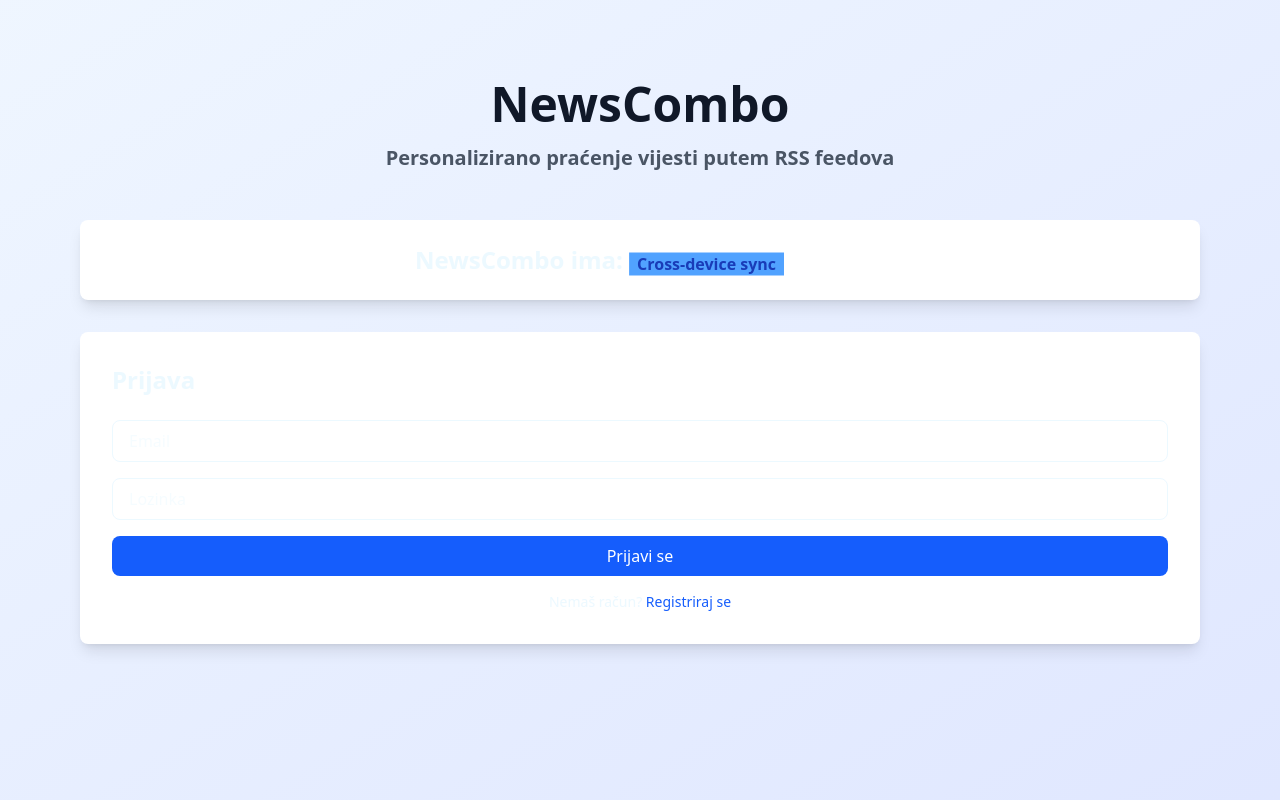
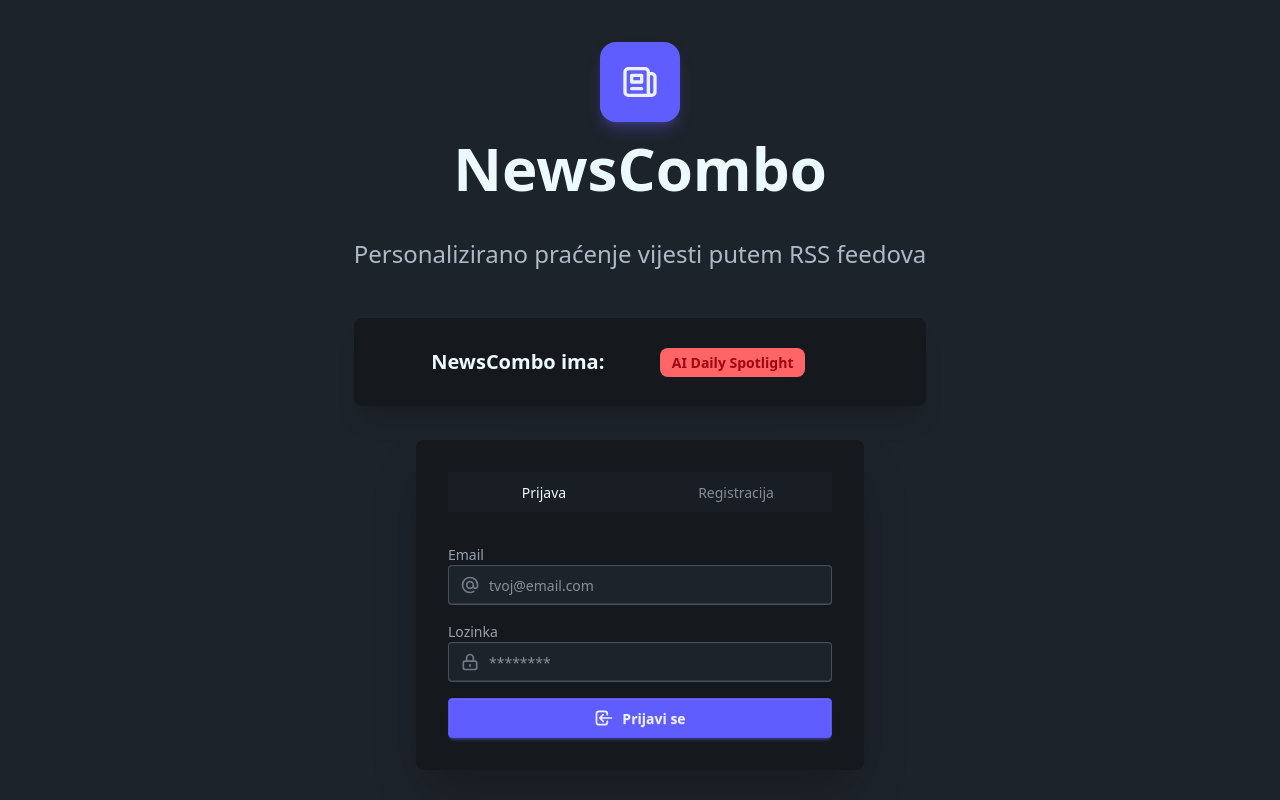
Before and after one commit to MarioBarisa/NewsCombo, a Vue app in the folder frontend/: page /landing in a window 1280 px wide. Built offline with nearby package versions, Linux system fonts and the light colour scheme.

Commit message:
dorađen landing page

```diff
--- a/frontend/src/views/LandingView.vue
+++ b/frontend/src/views/LandingView.vue
@@ -1,68 +1,200 @@
 <template>
+  <div class="min-h-screen bg-base-100100">
+    <div class="hero min-h-[60vh] relative overflow-hidden">
+      <div class="hero-content text-center flex-col">
+        <!-- LOGO -->
+        <div class="mb-6">
           <div
-    class="min-h-screen bg-gradient-to-br from-blue-50 to-indigo-100 dark:from-blue-500 dark:to-green-500">
-    <div class="max-w-6xl mx-auto px-4 py-20">
-      <div class="text-center mb-12">
-        <h1 class="text-5xl font-bold text-gray-900 dark:text-white mb-4">NewsCombo</h1>
-        <p class="text-xl font-semibold text-gray-600 dark:text-gray-300">Personalizirano praćenje vijesti putem RSS
-          feedova</p>
+            class="inline-flex items-center justify-center w-20 h-20 rounded-2xl bg-primary shadow-lg shadow-primary/30 mb-4">
+            <svg xmlns="http://www.w3.org/2000/svg" class="h-10 w-10 text-primary-content" fill="none"
+              viewBox="0 0 24 24" stroke="currentColor">
+              <path stroke-linecap="round" stroke-linejoin="round" stroke-width="2"
+                d="M19 20H5a2 2 0 01-2-2V6a2 2 0 012-2h10a2 2 0 012 2v1m2 13a2 2 0 01-2-2V7m2 13a2 2 0 002-2V9a2 2 0 00-2-2h-2m-4-3H9M7 16h6M7 8h6v4H7V8z" />
+            </svg>
+          </div>
+          <h1 class="text-5xl md:text-6xl font-bold">
+            NewsCombo
+          </h1>
         </div>
 
-      <div class="grid md:grid-cols-1 gap-8 mb-12">
-        <div class="bg-white dark:bg-gray-800 p-6 rounded-lg shadow-lg flex items-center justify-center">
+        <p class="text-xl md:text-2xl text-base-content/70 max-w-2xl mb-8">
+          Personalizirano praćenje vijesti putem RSS feedova
+        </p>
 
-          <span>
-            <span class="text-2xl font-bold">NewsCombo ima: </span>
-            <span class="text-rotate">
-              <span>
-                <span class="bg-teal-400 text-teal-800 font-semibold px-2">Izradu custom RSS feed-ova</span>
-                <span class="bg-red-400 text-red-800 font-semibold px-2">AI Daily Spotlight</span>
-                <span class="bg-blue-400 text-blue-800 font-semibold px-2">Cross-device sync</span>
-                <span class="bg-teal-400 text-teal-800 font-semibold px-2">Razne fora teme!!</span>
+        <!--TEXT ROTATE -->
+        <div class="card bg-base-300 shadow-xl mb-8 w-full max-w-xl">
+          <div class="card-body py-6">
+            <div class="flex flex-wrap items-center justify-center gap-3">
+
+              <span class="text-lg md:text-xl font-bold whitespace-nowrap">NewsCombo ima:</span>
+              <div class="grid grid-cols-1 grid-rows-1 h-10 items-center overflow-hidden align-middle">
+
+                <!-- Item 1 -->
+                <span class="rotate-item col-start-1 row-start-1">
+                  <span class="bg-teal-400 text-teal-800 font-semibold px-4 py-1 rounded-lg whitespace-nowrap block">
+                    Izradu custom RSS feed-ova
                   </span>
                 </span>
+
+                <!-- Item 2 -->
+                <span class="rotate-item col-start-1 row-start-1" style="animation-delay: 3s;">
+                  <span class="bg-red-400 text-red-800 font-semibold px-3 py-1 rounded-lg whitespace-nowrap block">
+                    AI Daily Spotlight
                   </span>
+                </span>
+
+                <!-- Item 3 -->
+                <span class="rotate-item col-start-1 row-start-1" style="animation-delay: 6s;">
+                  <span class="bg-blue-400 text-blue-800 font-semibold px-3 py-1 rounded-lg whitespace-nowrap block">
+                    Cross-device sync
+                  </span>
+                </span>
+
+                <!-- Item 4 -->
+                <span class="rotate-item col-start-1 row-start-1" style="animation-delay: 9s;">
+                  <span class="bg-teal-400 text-teal-800 font-semibold px-3 py-1 rounded-lg whitespace-nowrap block">
+                    Razne fora teme!!
+                  </span>
+                </span>
+
+              </div>
+            </div>
+          </div>
+        </div>
+      </div>
     </div>
 
-        <div class="bg-white dark:bg-gray-800 p-8 rounded-lg shadow-lg">
-          <div v-if="!showRegister">
-            <h2 class="text-2xl font-bold mb-6">Prijava</h2>
-            <form @submit.prevent="handleLogin" class="space-y-4">
-              <input v-model="email" type="email" placeholder="Email" required
-                class="w-full px-4 py-2 border rounded-lg dark:bg-gray-700 dark:border-gray-600">
-              <input v-model="password" type="password" placeholder="Lozinka" required
-                class="w-full px-4 py-2 border rounded-lg dark:bg-gray-700 dark:border-gray-600">
-              <button type="submit" class="w-full bg-blue-600 text-white py-2 rounded-lg hover:bg-blue-700">
+    <div class="max-w-6xl mx-auto px-4 pb-20 -mt-10">
+      <div class="grid lg:grid-cols-1 gap-8 items-center justify-center">
+
+      <div class="card bg-base-300 shadow-2xl w-full max-w-md mx-auto">
+        <div class="card-body p-8">
+        <!-- TABOVI  -->
+        <div class="tabs tabs-boxed bg-base-200 mb-6">
+          <a @click="showRegister = false" :class="['tab flex-1', !showRegister ? 'tab-active' : '']">Prijava</a>
+          <a @click="showRegister = true" :class="['tab flex-1', showRegister ? 'tab-active' : '']">Registracija</a>
+        </div>
+
+        <!-- LOGIN  -->
+        <form v-if="!showRegister" @submit.prevent="handleLogin" class="space-y-4">
+          <div class="form-control">
+          <label class="label"><span class="label-text font-medium">Email</span></label>
+          <div class="relative">
+        <input v-model="email" type="email" placeholder="tvoj@email.com" required
+        class="input input-bordered w-full pl-10" autocomplete="email" />
+        <svg xmlns="http://www.w3.org/2000/svg"
+        class="h-5 w-5 absolute left-3 top-1/2 -translate-y-1/2 text-base-content/40" fill="none"
+        viewBox="0 0 24 24" stroke="currentColor">
+        <path stroke-linecap="round" stroke-linejoin="round" stroke-width="2"
+          d="M16 12a4 4 0 10-8 0 4 4 0 008 0zm0 0v1.5a2.5 2.5 0 005 0V12a9 9 0 10-9 9m4.5-1.206a8.959 8.959 0 01-4.5 1.207" />
+        </svg>
+          </div>
+          </div>
+
+          <div class="form-control">
+          <label class="label"><span class="label-text font-medium">Lozinka</span></label>
+          <div class="relative">
+        <input v-model="password" type="password" placeholder="********" required
+        class="input input-bordered w-full pl-10" autocomplete="current-password" />
+        <svg xmlns="http://www.w3.org/2000/svg"
+        class="h-5 w-5 absolute left-3 top-1/2 -translate-y-1/2 text-base-content/40" fill="none"
+        viewBox="0 0 24 24" stroke="currentColor">
+        <path stroke-linecap="round" stroke-linejoin="round" stroke-width="2"
+          d="M12 15v2m-6 4h12a2 2 0 002-2v-6a2 2 0 00-2-2H6a2 2 0 00-2 2v6a2 2 0 002 2zm10-10V7a4 4 0 00-8 0v4h8z" />
+        </svg>
+          </div>
+          </div>
+
+          <div v-if="error" class="alert alert-error py-2">
+          <svg xmlns="http://www.w3.org/2000/svg" class="h-5 w-5" fill="none" viewBox="0 0 24 24"
+        stroke="currentColor">
+        <path stroke-linecap="round" stroke-linejoin="round" stroke-width="2"
+        d="M12 8v4m0 4h.01M21 12a9 9 0 11-18 0 9 9 0 0118 0z" />
+          </svg>
+          <span class="text-sm">{{ error }}</span>
+          </div>
+
+          <button type="submit" class="btn btn-primary w-full gap-2">
+          <svg xmlns="http://www.w3.org/2000/svg" class="h-5 w-5" fill="none" viewBox="0 0 24 24"
+        stroke="currentColor">
+        <path stroke-linecap="round" stroke-linejoin="round" stroke-width="2"
+        d="M11 16l-4-4m0 0l4-4m-4 4h14m-5 4v1a3 3 0 01-3 3H6a3 3 0 01-3-3V7a3 3 0 013-3h7a3 3 0 013 3v1" />
+          </svg>
           Prijavi se
           </button>
-              <p class="text-sm text-center">
-                Nemaš račun? <a @click="showRegister = true" class="text-blue-600 cursor-pointer">Registriraj se</a>
-              </p>
-              <p v-if="error" class="text-red-600 text-sm">{{ error }}</p>
         </form>
+
+        <!-- REGISTRACIJA  -->
+        <form v-else @submit.prevent="handleRegister" class="space-y-4">
+          <div class="form-control">
+          <label class="label"><span class="label-text font-medium">Ime</span></label>
+          <div class="relative">
+        <input v-model="name" type="text" placeholder="Vaše ime" required
+        class="input input-bordered w-full pl-10" autocomplete="name" />
+        <svg xmlns="http://www.w3.org/2000/svg"
+        class="h-5 w-5 absolute left-3 top-1/2 -translate-y-1/2 text-base-content/40" fill="none"
+        viewBox="0 0 24 24" stroke="currentColor">
+        <path stroke-linecap="round" stroke-linejoin="round" stroke-width="2"
+          d="M16 7a4 4 0 11-8 0 4 4 0 018 0zM12 14a7 7 0 00-7 7h14a7 7 0 00-7-7z" />
+        </svg>
+          </div>
           </div>
 
-          <div v-else>
-            <h2 class="text-2xl font-bold mb-6">Registracija</h2>
-            <form @submit.prevent="handleRegister" class="space-y-4">
-              <input v-model="name" type="text" placeholder="Ime" required
-                class="w-full px-4 py-2 border rounded-lg dark:bg-gray-700 dark:border-gray-600">
-              <input v-model="email" type="email" placeholder="Email" required
-                class="w-full px-4 py-2 border rounded-lg dark:bg-gray-700 dark:border-gray-600">
-              <input v-model="password" type="password" placeholder="Lozinka" required
-                class="w-full px-4 py-2 border rounded-lg dark:bg-gray-700 dark:border-gray-600">
-              <button type="submit" class="w-full bg-blue-600 text-white py-2 rounded-lg hover:bg-blue-700">
+          <div class="form-control">
+          <label class="label"><span class="label-text font-medium">Email</span></label>
+          <div class="relative">
+        <input v-model="email" type="email" placeholder="vas@email.com" required
+        class="input input-bordered w-full pl-10" autocomplete="email" />
+        <svg xmlns="http://www.w3.org/2000/svg"
+        class="h-5 w-5 absolute left-3 top-1/2 -translate-y-1/2 text-base-content/40" fill="none"
+        viewBox="0 0 24 24" stroke="currentColor">
+        <path stroke-linecap="round" stroke-linejoin="round" stroke-width="2"
+          d="M16 12a4 4 0 10-8 0 4 4 0 008 0zm0 0v1.5a2.5 2.5 0 005 0V12a9 9 0 10-9 9m4.5-1.206a8.959 8.959 0 01-4.5 1.207" />
+        </svg>
+          </div>
+          </div>
+
+          <div class="form-control">
+          <label class="label"><span class="label-text font-medium">Lozinka</span></label>
+          <div class="relative">
+        <input v-model="password" type="password" placeholder="********" required
+        class="input input-bordered w-full pl-10" autocomplete="new-password" />
+        <svg xmlns="http://www.w3.org/2000/svg"
+        class="h-5 w-5 absolute left-3 top-1/2 -translate-y-1/2 text-base-content/40" fill="none"
+        viewBox="0 0 24 24" stroke="currentColor">
+        <path stroke-linecap="round" stroke-linejoin="round" stroke-width="2"
+          d="M12 15v2m-6 4h12a2 2 0 002-2v-6a2 2 0 00-2-2H6a2 2 0 00-2 2v6a2 2 0 002 2zm10-10V7a4 4 0 00-8 0v4h8z" />
+        </svg>
+          </div>
+          </div>
+
+          <div v-if="error" class="alert alert-error py-2">
+          <svg xmlns="http://www.w3.org/2000/svg" class="h-5 w-5" fill="none" viewBox="0 0 24 24"
+        stroke="currentColor">
+        <path stroke-linecap="round" stroke-linejoin="round" stroke-width="2"
+        d="M12 8v4m0 4h.01M21 12a9 9 0 11-18 0 9 9 0 0118 0z" />
+          </svg>
+          <span class="text-sm">{{ error }}</span>
+          </div>
+
+          <button type="submit" class="btn btn-primary w-full gap-2">
+          <svg xmlns="http://www.w3.org/2000/svg" class="h-5 w-5" fill="none" viewBox="0 0 24 24"
+        stroke="currentColor">
+        <path stroke-linecap="round" stroke-linejoin="round" stroke-width="2"
+        d="M18 9v3m0 0v3m0-3h3m-3 0h-3m-2-5a4 4 0 11-8 0 4 4 0 018 0zM3 20a6 6 0 0112 0v1H3v-1z" />
+          </svg>
           Registriraj se
           </button>
-              <p class="text-sm text-center">
-                Već imaš račun? <a @click="showRegister = false" class="text-blue-600 cursor-pointer">Prijavi se</a>
-              </p>
-              <p v-if="error" class="text-red-600 text-sm">{{ error }}</p>
         </form>
         </div>
       </div>
       </div>
     </div>
+
+    <!-- Footer -->
+    <footer class="footer footer-center p-6 bg-base-200 text-base-content/60">
+      <p>NewsCombo - TU TREBA STAVITI LINK NA GITHUV PLS NEMOJ ZABORAVIT STAVITI LINK NA GITHUB!!!!!!!!!!!!!!!!!</p>
+    </footer>
   </div>
 </template>
 
@@ -100,3 +232,43 @@ async function handleRegister() {
   }
 }
 </script>
+
+<style>
+.rotate-item {
+  opacity: 0;
+  transform: translateY(100%);
+  animation: slideUpFade 12s cubic-bezier(0.16, 1, 0.3, 1) infinite;
+  display: flex;
+  justify-content: center;
+  padding: 4px;
+}
+
+@keyframes slideUpFade {
+
+  0% {
+    opacity: 0;
+    transform: translateY(100%);
+  }
+
+  5% {
+    opacity: 1;
+    transform: translateY(0);
+  }
+
+  25% {
+    opacity: 1;
+    transform: translateY(0);
+  }
+
+  30% {
+    opacity: 0;
+    transform: translateY(-100%);
+  }
+
+
+  100% {
+    opacity: 0;
+    transform: translateY(-100%);
+  }
+}
+</style>
```
Lines whose indentation alone changed are shown as unchanged.
